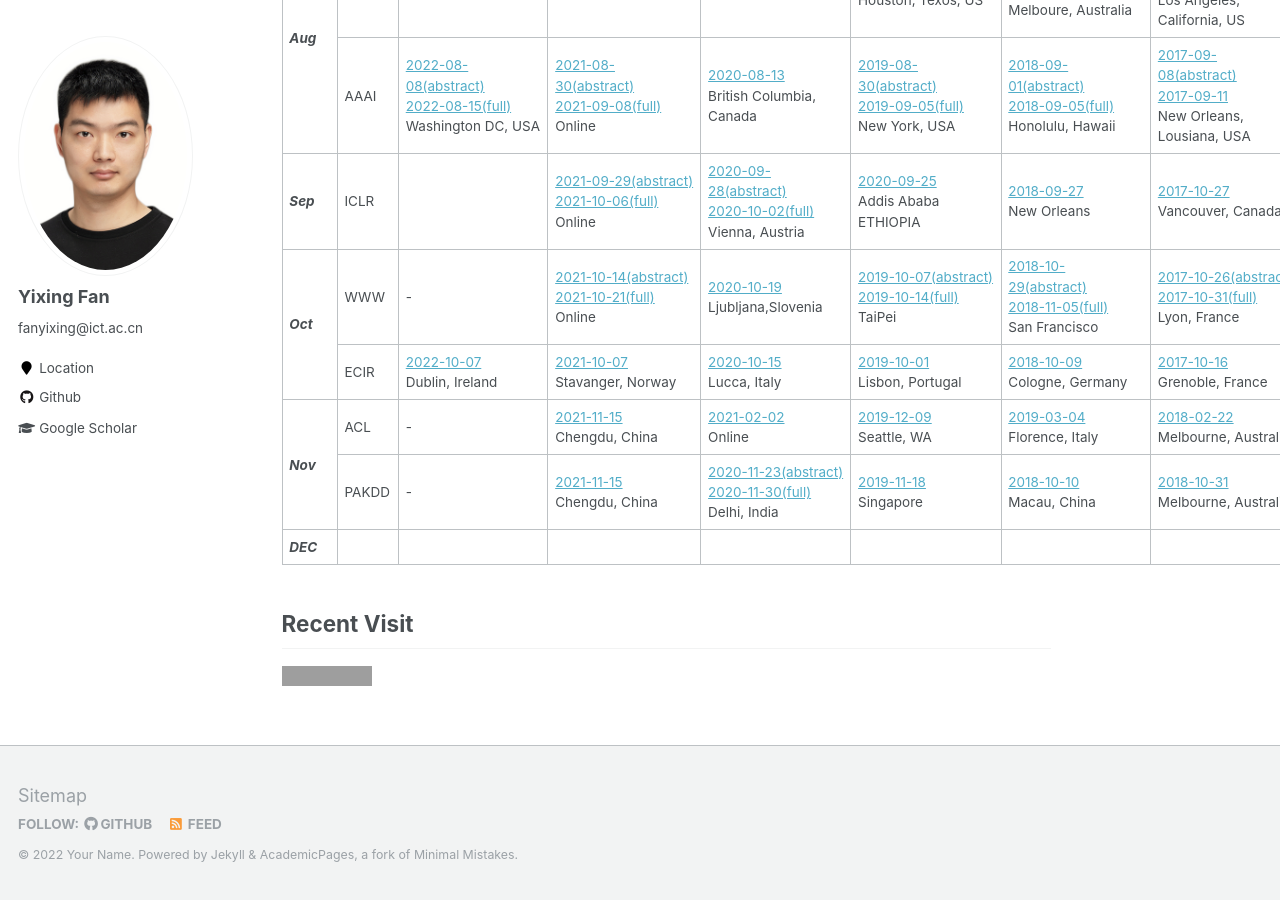
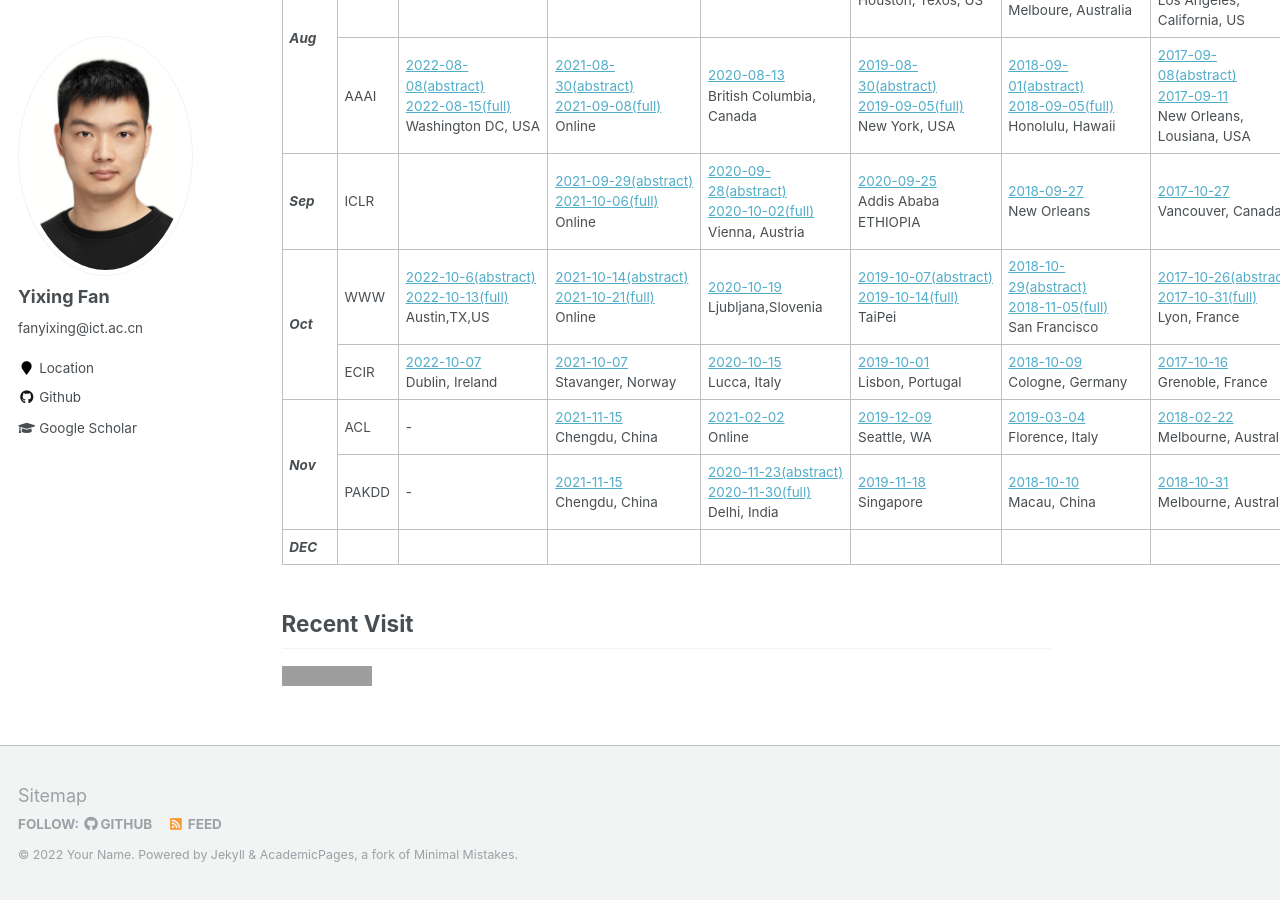
Before and after one commit to faneshion/faneshion.github.io, a Jekyll site: the page built from _pages/submission-map.md, in a window 1280 px wide and 900 px high, scrolled down 1128 px. Built offline with Jekyll 4.4.1, drawn with Linux system fonts in a browser that asks for light colours; grey boxes are pictures that could not be loaded.

Commit message:
update WWW 2023

```diff
--- a/_pages/submission-map.md
+++ b/_pages/submission-map.md
@@ -175,7 +175,7 @@ author_profile: true
 	<tr>
 		<td rowspan="2"><b><i>Oct</i></b></td>
 		<td>WWW</td>
-		<td>-</td>
+		<td><a href="https://www2023.thewebconf.org/" title="date: 2025-05-01..05, notify: 2023-01-25">2022-10-6(abstract)<br>2022-10-13(full)<br></a><span style="color: #663333, font-size: 14px">Austin,TX,US</span></td>
 		<td><a href="https://www2022.thewebconf.org/" title="date: 2022-04-25..29, notify: 2022-01-13">2021-10-14(abstract)<br>2021-10-21(full)<br></a><span style="color: #663333, font-size: 14px">Online</span></td>
 		<td><a href="https://www2021.thewebconf.org/" title="date: 2021-04-19..23, notify: 2021-01-19">2020-10-19<br></a><span style="color: #663333, font-size: 14px">Ljubljana,Slovenia</span></td>
 		<td><a href="https://www2020.thewebconf.org/" title="date: 2020-04-20..25, notify: 2020-01-10">2019-10-07(abstract)<br>2019-10-14(full)<br></a><span style="color: #663333, font-size: 14px">TaiPei</span></td>
```
